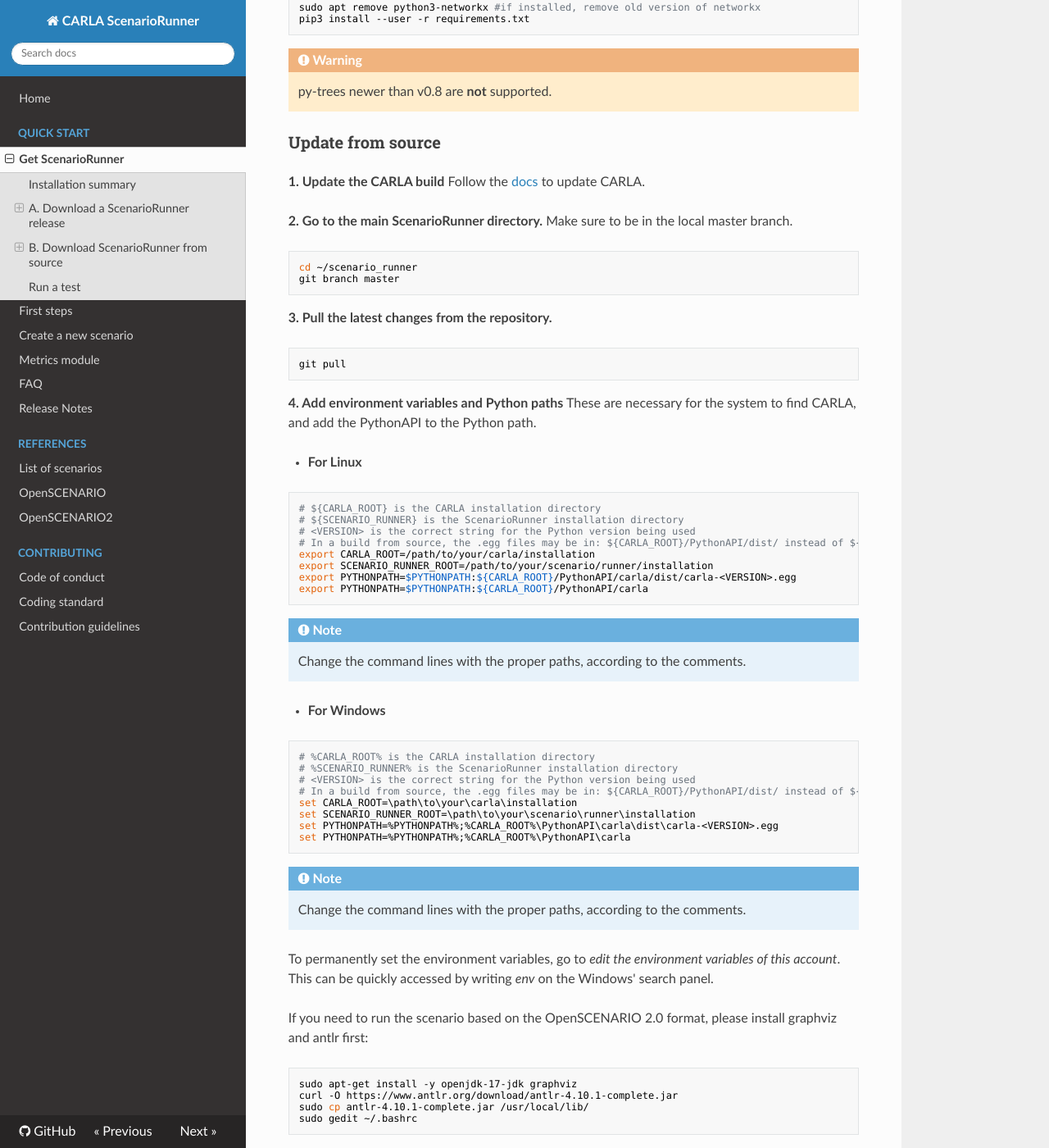
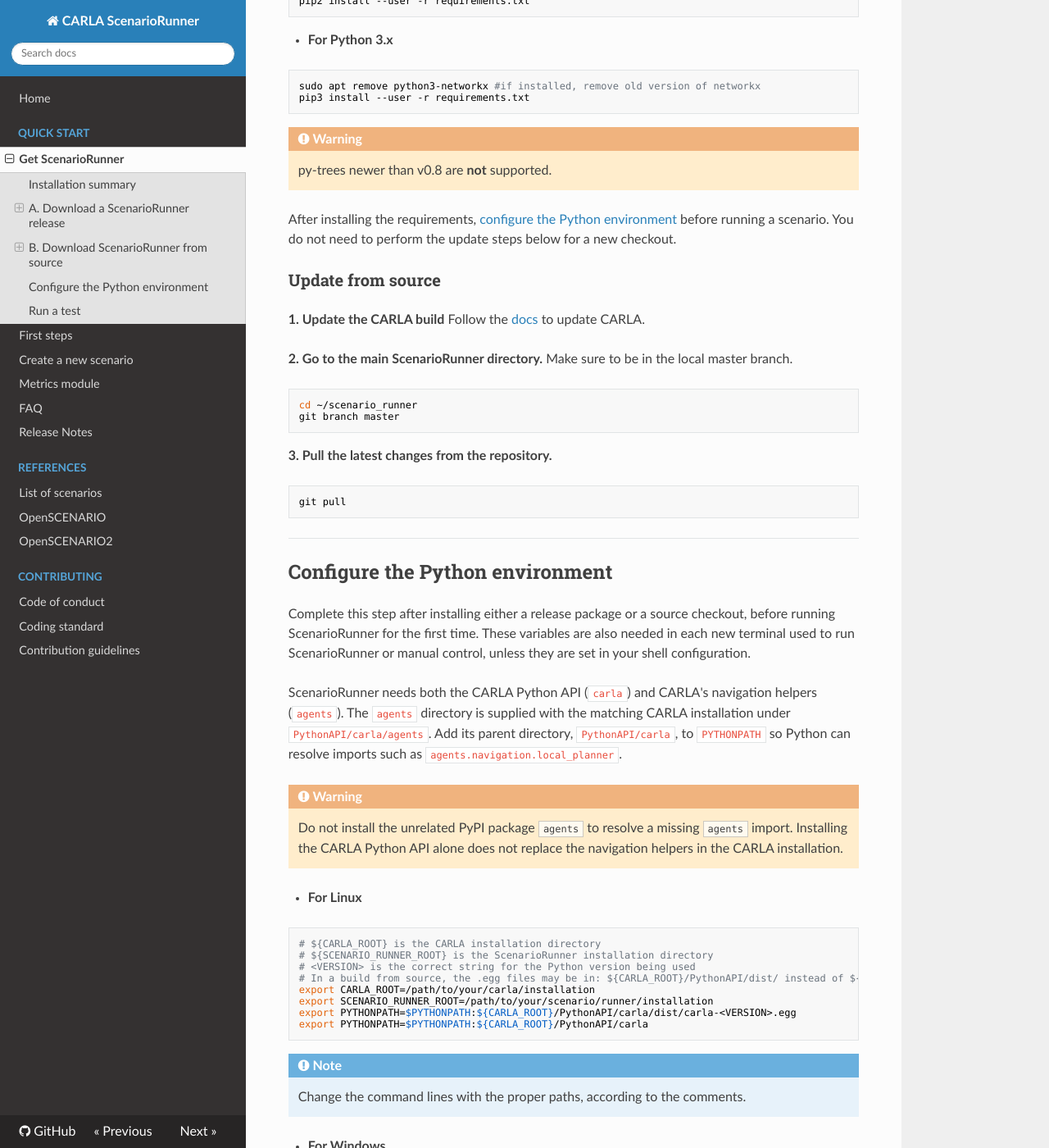
Before and after one commit to carla-simulator/scenario_runner, an MkDocs documentation site: the page built from Docs/getting_scenariorunner.md, in a window 1280 px wide and 1400 px high, scrolled down 2115 px. Shown: the whole window at 82% size. Built offline with MkDocs 1.6.1, drawn with Linux system fonts in a browser that asks for light colours; nearby versions of some CDN libraries; some of the changed text lies outside the part shown.

Commit message:
docs: make CARLA Python environment setup explicit on first install

````diff
--- a/Docs/getting_scenariorunner.md
+++ b/Docs/getting_scenariorunner.md
@@ -3,10 +3,11 @@
 This tutorial explains how to download ScenarioRunner and run a simple example to test it. ScenarioRunner needs CARLA in order to run, and must match the CARLA version being used. If the CARLA being used is a build from source, download ScenarioRunner from source. If the CARLA being used is a package, download the corresponding version of ScenarioRunner.
 
 *   __[Installation summary](#installation-summary)__
-*   __[A. Download a ScenarioRunner release](#a.-download-a-scenariorunner-release)__
+*   __[A. Download a ScenarioRunner release](#a-download-a-scenariorunner-release)__
 	*   [Update the release](#update-the-release)
-*   __[B. Download ScenarioRunner from source](#b.-build-scenariorunner-from-source)__
-	*   [Update the build from source](#update-the-build-from-source)
+*   __[B. Download ScenarioRunner from source](#b-download-scenariorunner-from-source)__
+	*   [Update from source](#update-from-source)
+*   __[Configure the Python environment](#configure-the-python-environment)__
 *   __[Run a test](#run-a-test)__
 
 ---
@@ -77,6 +78,9 @@
 
 __3. Extract the content.__ The directory does not matter.
 
+Before running a scenario, [configure the Python environment](#configure-the-python-environment).
+This is required for release packages as well as source checkouts.
+
 
 ### Update the release
 
@@ -125,6 +129,9 @@
 !!! Warning
     py-trees newer than v0.8 are __not__ supported.
 
+After installing the requirements, [configure the Python environment](#configure-the-python-environment)
+before running a scenario. You do not need to perform the update steps below for a new checkout.
+
 
 ### Update from source
 
@@ -142,13 +149,30 @@
 git pull
 ```
 
-__4. Add environment variables and Python paths__ These are necessary for the system to find CARLA, and add the PythonAPI to the Python path.
+---
+## Configure the Python environment
+
+Complete this step after installing either a release package or a source checkout,
+before running ScenarioRunner for the first time. These variables are also needed
+in each new terminal used to run ScenarioRunner or manual control, unless they are
+set in your shell configuration.
+
+ScenarioRunner needs both the CARLA Python API (`carla`) and CARLA's navigation
+helpers (`agents`). The `agents` directory is supplied with the matching CARLA
+installation under `PythonAPI/carla/agents`. Add its parent directory,
+`PythonAPI/carla`, to `PYTHONPATH` so Python can resolve imports such as
+`agents.navigation.local_planner`.
+
+!!! Warning
+    Do not install the unrelated PyPI package `agents` to resolve a missing
+    `agents` import. Installing the CARLA Python API alone does not replace the
+    navigation helpers in the CARLA installation.
 
 *   __For Linux__
 
 ```sh
 # ${CARLA_ROOT} is the CARLA installation directory
-# ${SCENARIO_RUNNER} is the ScenarioRunner installation directory
+# ${SCENARIO_RUNNER_ROOT} is the ScenarioRunner installation directory
 # <VERSION> is the correct string for the Python version being used
 # In a build from source, the .egg files may be in: ${CARLA_ROOT}/PythonAPI/dist/ instead of ${CARLA_ROOT}/PythonAPI
 export CARLA_ROOT=/path/to/your/carla/installation
@@ -165,7 +189,7 @@
 
 ```sh
 # %CARLA_ROOT% is the CARLA installation directory
-# %SCENARIO_RUNNER% is the ScenarioRunner installation directory
+# %SCENARIO_RUNNER_ROOT% is the ScenarioRunner installation directory
 # <VERSION> is the correct string for the Python version being used
 # In a build from source, the .egg files may be in: ${CARLA_ROOT}/PythonAPI/dist/ instead of ${CARLA_ROOT}/PythonAPI
 set CARLA_ROOT=\path\to\your\carla\installation
@@ -200,9 +224,10 @@
 ---
 ## Run a test
 
-Running the follow vehicle example
-First of all, you need to get latest master branch from CARLA. Then you have to
-include CARLA Python API to the Python path:
+Before running the follow vehicle example, complete
+[Configure the Python environment](#configure-the-python-environment) in the
+terminal where you will run ScenarioRunner. Use the CARLA version matching your
+ScenarioRunner release or source checkout.
 
 !!! Important
     If working with builds from source, make sure to upload these. Download the latest content in the master branches.
````
Also changed, not shown: Docs/getting_started.md (+4 -12 lines).
